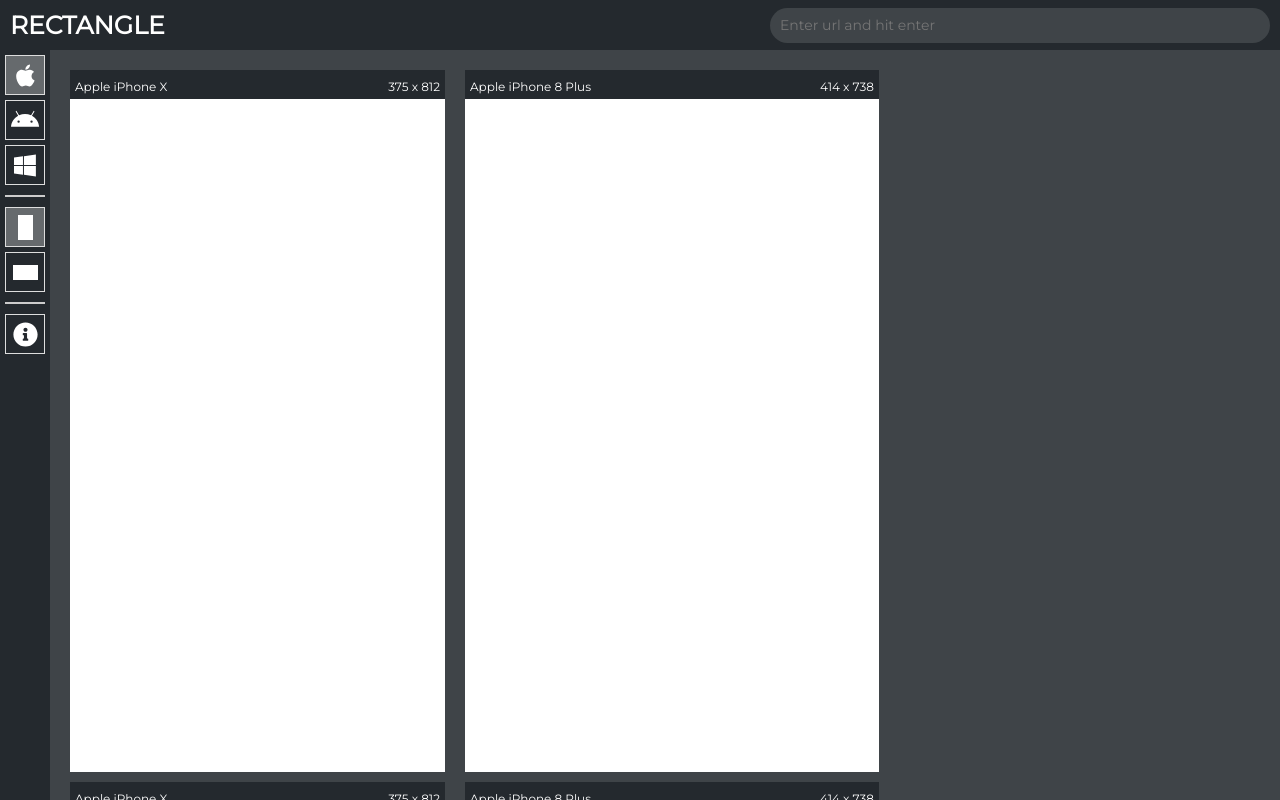
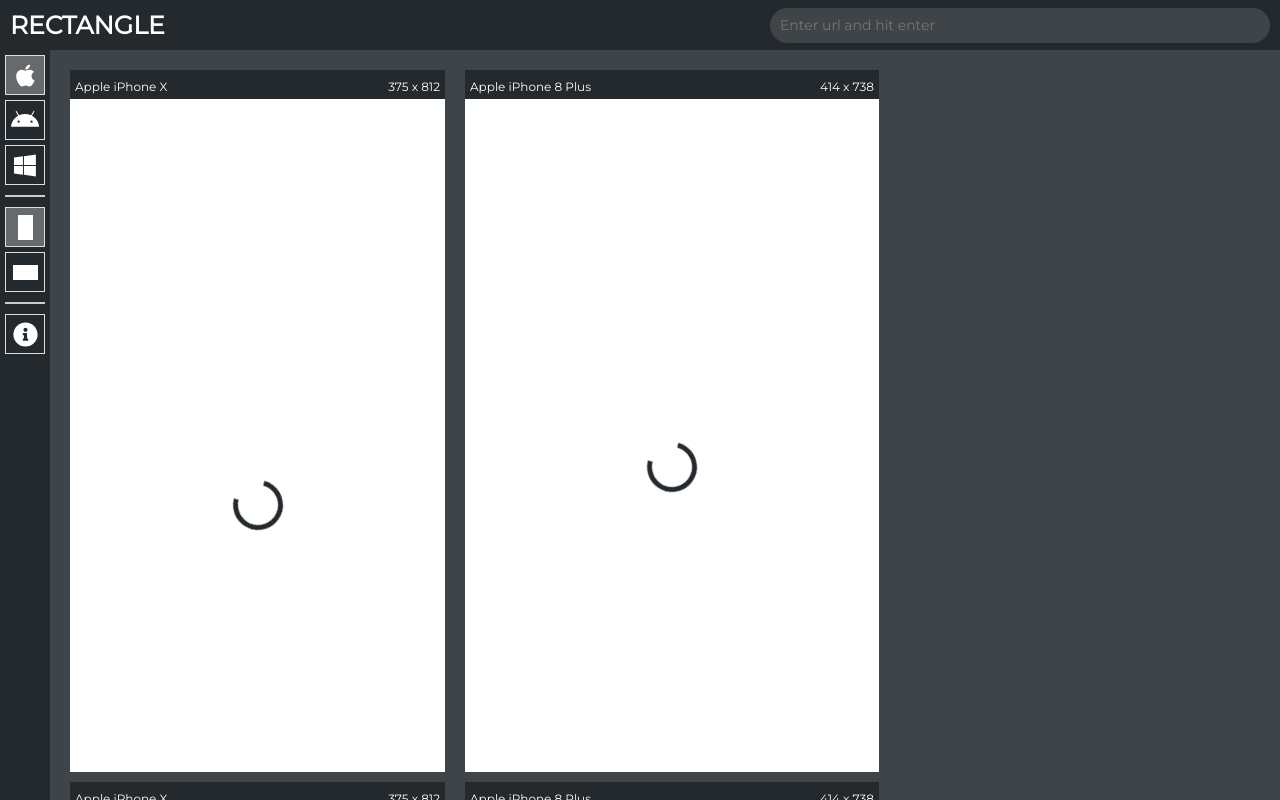
Before and after one commit to slimudoh/rectangle, a React (Create React App) app: page / in a window 1280 px wide. Built offline with nearby package versions, Linux system fonts and the light colour scheme.

Commit message:
addd loader to devices

```diff
--- a/src/assets/styles/app.scss
+++ b/src/assets/styles/app.scss
@@ -6,6 +6,7 @@ $sidebarColor: #24292e;
 $bannerColor: #ddd;
 $deviceColor: #fff;
 $footerColor: #eee;
+$deviceLoaderColor: #24292e;
 $debugger: 1px dotted red;
 
 .header {
@@ -261,6 +262,36 @@ $debugger: 1px dotted red;
       >.device__phone--screen {
         background-color: #fff;
         overflow: hidden;
+        position: relative;
+
+        >.device__loader {
+          position: absolute;
+          top: 0;
+          right: 0;
+          left: 0;
+          bottom: 0;
+          background: #fff;
+          display: flex;
+          flex-wrap: wrap;
+          flex-direction: row;
+          align-items: center;
+          justify-content: center;
+          align-content: center;
+
+          >div {
+            width: 50px;
+            height: 50px;
+            border-radius: 100%;
+            border-top: 5px solid $deviceLoaderColor;
+            border-right: 5px solid transparent;
+            border-bottom: 5px solid $deviceLoaderColor;
+            border-left: 5px solid $deviceLoaderColor;
+            animation: loader .3s linear infinite;
+            -moz-animation: loader .3s linear infinite;
+            -o-animation: loader .3s linear infinite;
+            -webkit-animation: loader .3s linear infinite;
+          }
+        }
       }
     }
   }
@@ -288,3 +319,44 @@ body {
     -webkit-box-shadow: inset 0 0 6px rgba(0, 0, 0, 0.5);
   }
 }
+
+
+@keyframes loader {
+  from {
+    transform: rotate(0deg);
+  }
+
+  to {
+    transform: rotate(360deg);
+  }
+}
+
+@-o-keyframes loader {
+  from {
+    transform: rotate(0deg);
+  }
+
+  to {
+    transform: rotate(360deg);
+  }
+}
+
+@-moz-keyframes loader {
+  from {
+    transform: rotate(0deg);
+  }
+
+  to {
+    transform: rotate(360deg);
+  }
+}
+
+@-webkit-keyframes loader {
+  from {
+    transform: rotate(0deg);
+  }
+
+  to {
+    transform: rotate(360deg);
+  }
+}
--- a/src/components/content/device.js
+++ b/src/components/content/Device.js
@@ -2,13 +2,13 @@ import React, { useRef } from "react";
 
 function Device(props) {
   const iframeElement = useRef(null);
+  const loaderElement = useRef(null);
 
   const frameOnLoad = () => {
     // console.log(iframeElement.current);
-    // console.log("hello");
+    // console.log(loaderElement.current.style.display );
+    loaderElement.current.style.display = "none";
   };
-
-  // console.log(props.url);
 
   return (
     <div
@@ -46,6 +46,9 @@ function Device(props) {
                 height: props.dimensions.screenHeight
               }}
             ></iframe>
+            <div className="device__loader" ref={loaderElement}>
+              <div></div>
+            </div>
           </div>
         </div>
       </div>
--- a/src/components/content/Header.js
+++ b/src/components/content/Header.js
@@ -6,7 +6,20 @@ function Header(props) {
   const getUrl = e => {
     e.preventDefault();
     const inputValue = iframeUrl.current.value;
-    props.getFormUrl("https://hr360.rovedana.com/");
+
+    const securedHttp = "https://";
+    const insecuredHttp = "http://";
+    if (inputValue.indexOf(securedHttp) !== -1) {
+      alert("Link must have http or https");
+      return;
+    }
+
+    if (inputValue.indexOf(insecuredHttp) !== -1) {
+      alert("Link must have http or https");
+      return;
+    }
+
+    props.getFormUrl(inputValue);
   };
 
   return (
--- a/src/components/devices/landscape/Android.js
+++ b/src/components/devices/landscape/Android.js
@@ -12,6 +12,7 @@ function Android(props) {
             name={item.name}
             size={item.size}
             key={index}
+            index={index}
             url={props.url}
           />
         ))}
--- a/src/components/devices/landscape/Iphone.js
+++ b/src/components/devices/landscape/Iphone.js
@@ -12,6 +12,7 @@ function Iphone(props) {
             name={item.name}
             size={item.size}
             key={index}
+            index={index}
             url={props.url}
           />
         ))}
--- a/src/components/devices/landscape/Windows.js
+++ b/src/components/devices/landscape/Windows.js
@@ -12,6 +12,7 @@ function Windows(props) {
             name={item.name}
             size={item.size}
             key={index}
+            index={index}
             url={props.url}
           />
         ))}
```
